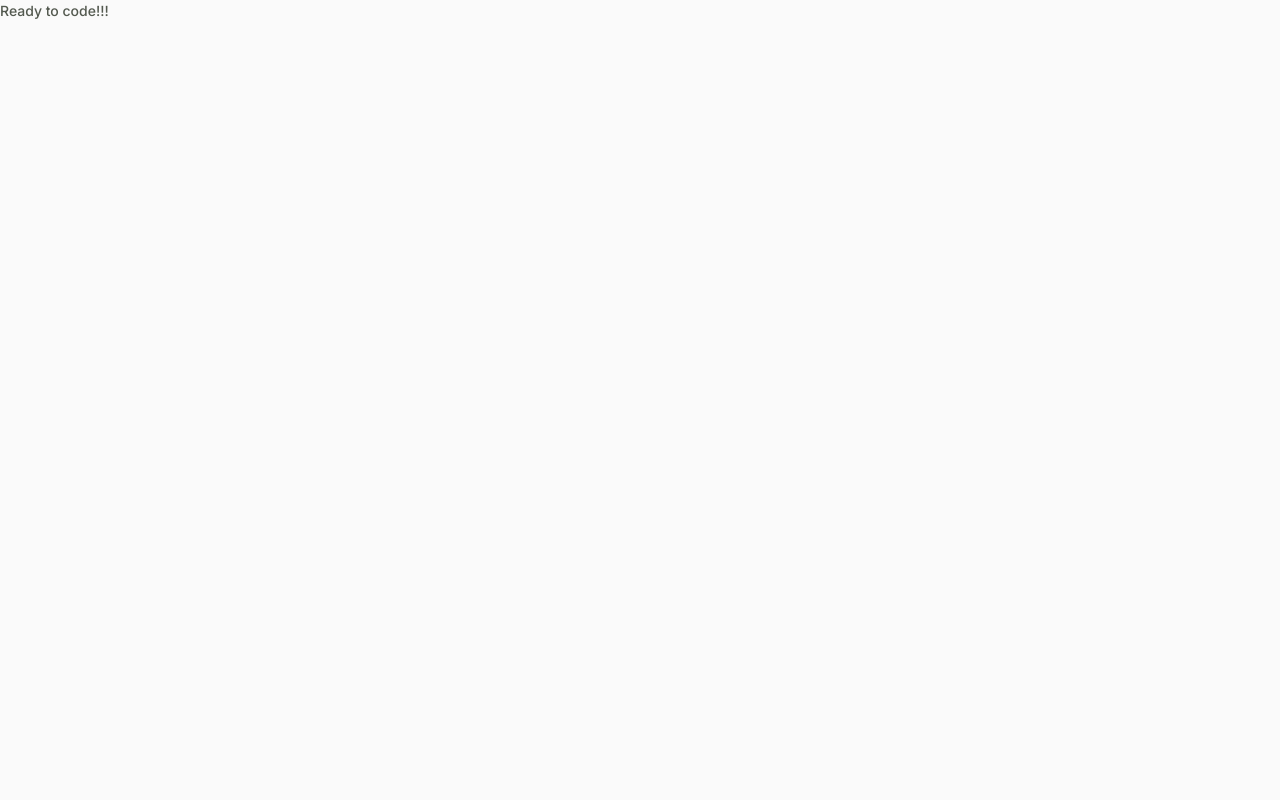
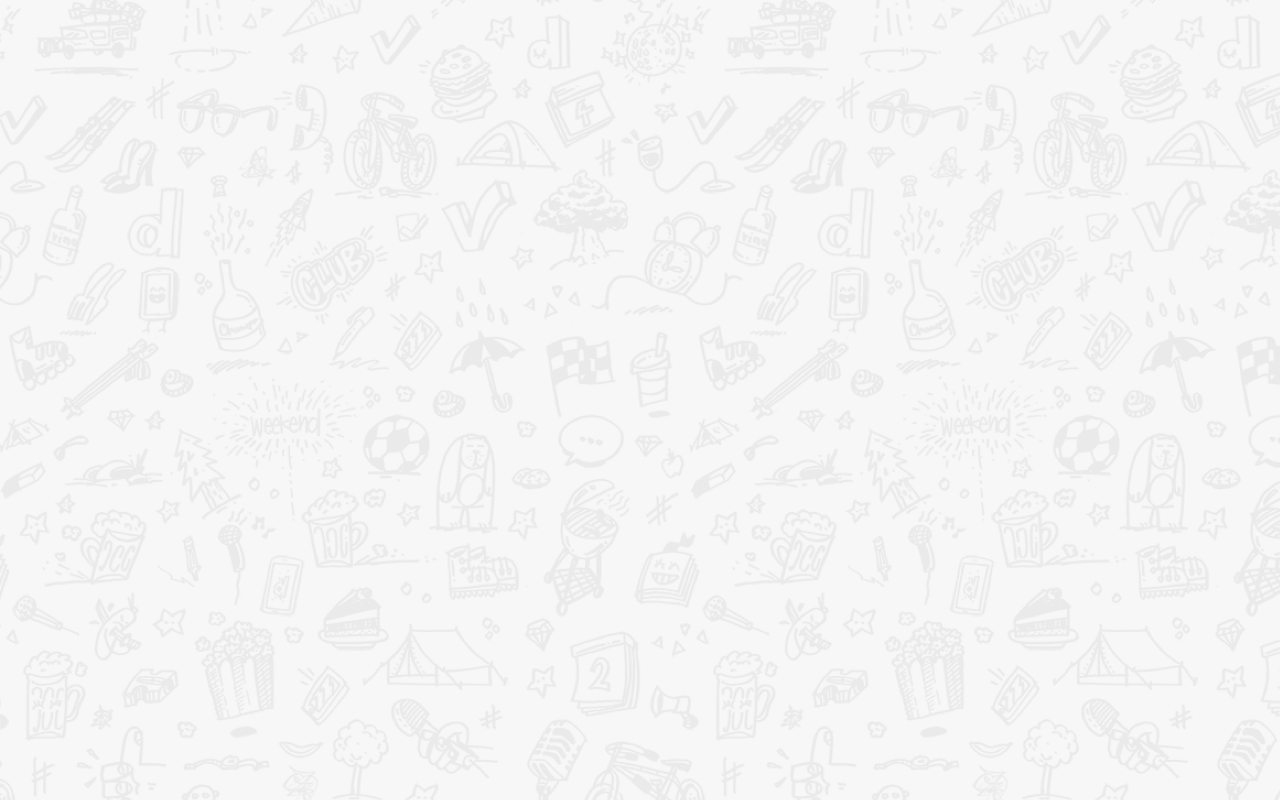
Before and after one commit to gbenga504/chat-app, a React (Create React App) app: page / in a window 1280 px wide. Built offline with nearby package versions, Linux system fonts and the light colour scheme.

Commit message:
Add chat background image

```diff
--- a/src/App.js
+++ b/src/App.js
@@ -1,7 +1,18 @@
 import { memo } from 'react';
+import { Box, makeStyles } from '@material-ui/core';
 
-const ChatInterface = () => {
-  return <span>Ready to code!!!</span>;
+import ChatBackgroundImage from './assets/chat_background.png';
+
+const App = () => {
+  const classes = useStyles();
+
+  return <Box position="relative" width="100vw" height="100vh" className={classes.container}></Box>;
 };
 
-export default memo(ChatInterface);
+const useStyles = makeStyles({
+  container: {
+    backgroundImage: `url(${ChatBackgroundImage})`,
+  },
+});
+
+export default memo(App);
```
Also changed, not shown: src/assets/chat_background.png (added).
